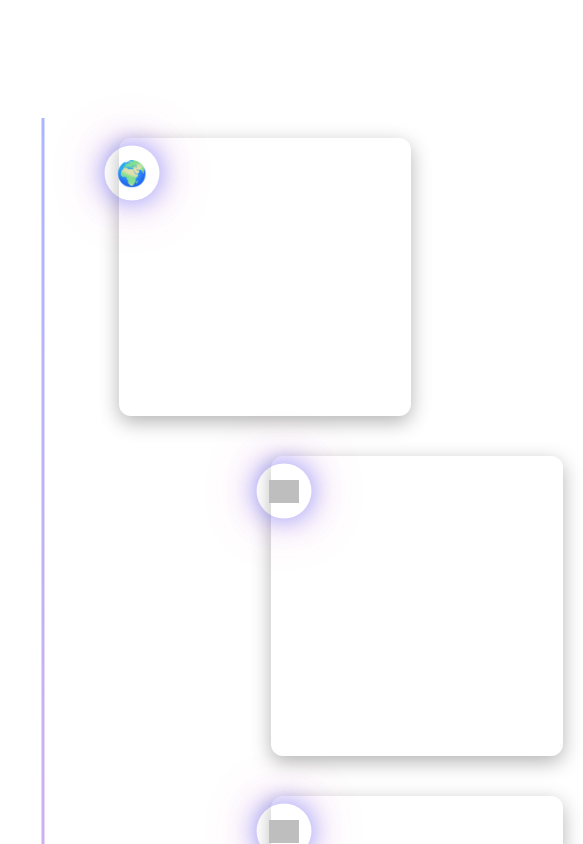
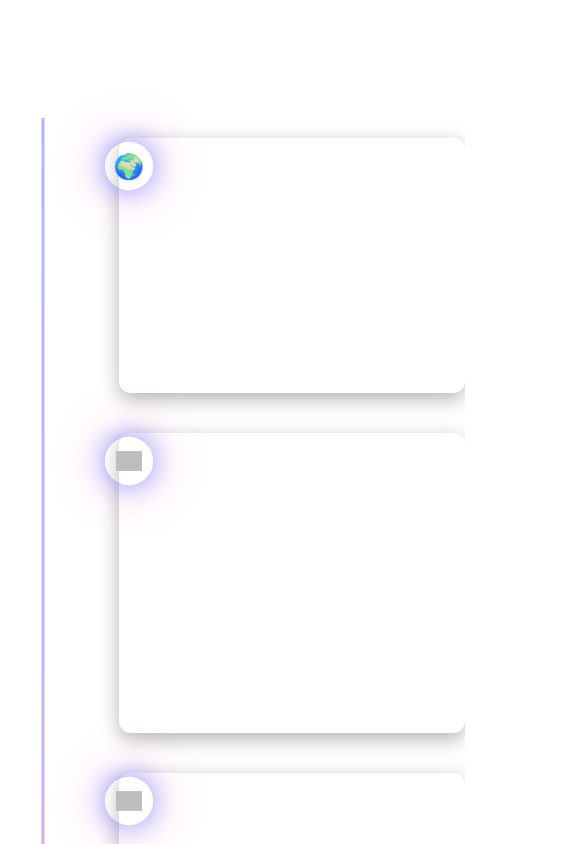
Before and after one commit to bezpanskipies/portfolio, a React (Vite) app: page / in a window 390 px wide. Shown: the part 4120-4964 px from the top of the page, 583 px wide, since content can reach past the window. Built offline with nearby package versions, Linux system fonts and the light colour scheme; grey boxes are pictures that could not be loaded; the HTML template or start-up script is replaced by a standard one.

Commit message:
Korekta timeline

```diff
--- a/src/components/experience.css
+++ b/src/components/experience.css
@@ -143,21 +143,67 @@
 }
 
 /* responsywność */
+/* MOBILE: ujednolicone zachowanie timeline - wszystkie itemy pełna szerokość */
 @media (max-width: 780px) {
   .timeline::before {
     left: 20px;
   }
 
+  /* każdy item zajmuje 100% i jest tekstowo wyrównany do lewej */
   .timeline-item {
     width: 100%;
-    padding-left: 60px;
+    left: 0 !important; /* nadpisujemy wcześniejsze left:50% itp. */
+    padding-left: 64px; /* zostawia miejsce na dot / linię */
+    padding-right: 20px;
     text-align: left;
   }
 
-  .timeline-item.left .timeline-dot,
-  .timeline-item.right .timeline-dot {
-    left: 0;
+  /* jeśli wcześniej były klasy left/right - ujednolicamy je */
+  .timeline-item.left,
+  .timeline-item.right {
+    transform: none;
   }
+
+  /* kropki (dot) ustawiamy po lewej, przy linii */
+  .timeline-item .timeline-dot {
+    left: 0 !important;
+    right: auto;
+  }
+
+  /* box z treścią lekko odsunięty, niech nie ma marginów rozpychających layout */
+  .timeline-box {
+    margin-left: 12px;
+    margin-right: 0;
+  }
+
+  /* upewnij się, że content nie rozpycha rodzica */
+  .timeline-content {
+    display: block; /* ułatwia zawijanie treści na mobile */
+    gap: 12px;
+  }
+
+  /* dopasuj rozmiar kropek i obrazków jeśli trzeba */
+  .timeline-dot {
+    top: 6px;
+    width: 44px;
+    height: 44px;
+  }
+
+  .timeline-dot img {
+    width: 24px;
+    height: 24px;
+  }
+}
+
+.timeline-item {
+  width: 100%;
+  padding-left: 60px;
+  text-align: left;
+}
+
+.timeline-item.left .timeline-dot,
+.timeline-item.right .timeline-dot {
+  left: 0;
 }
 
 .timeline-dot {
```
